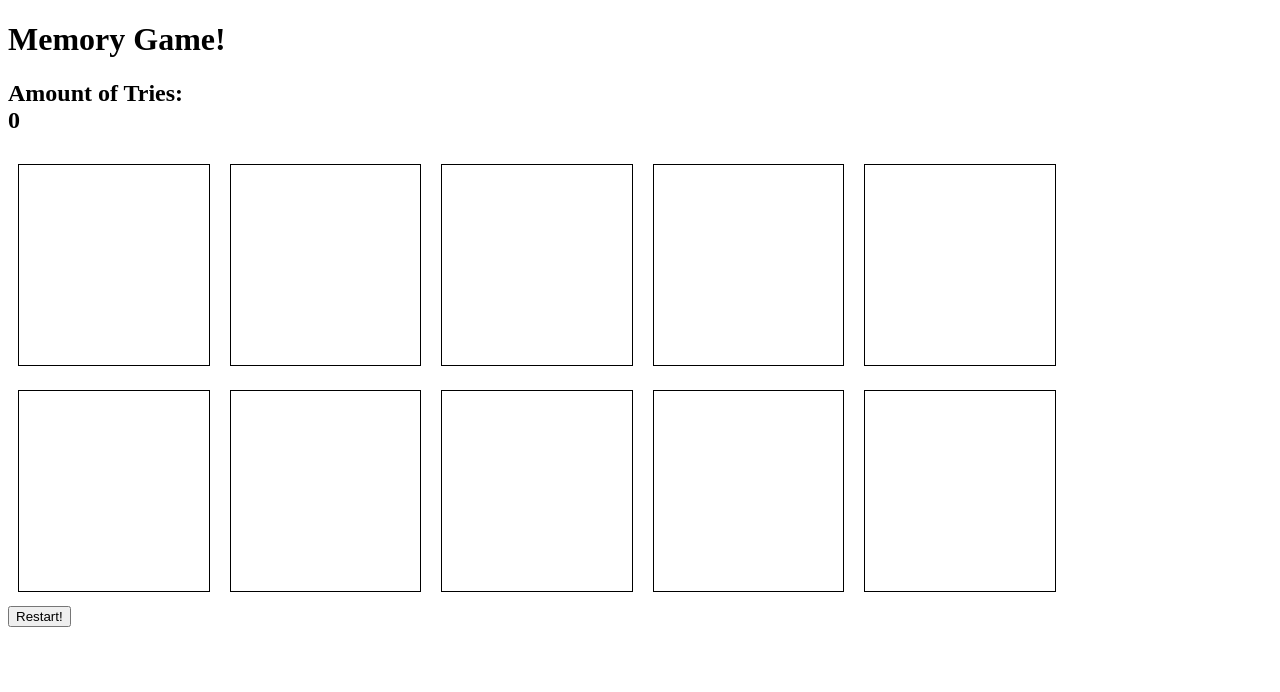
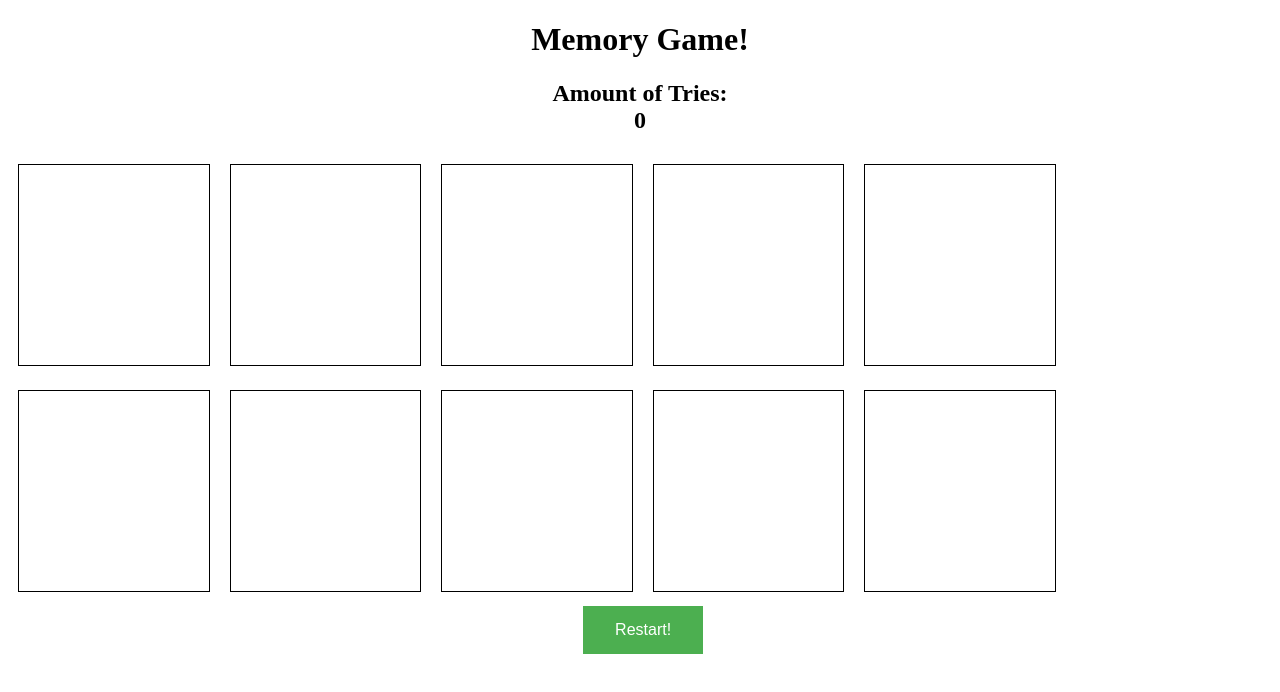
Before and after one commit to mrhoriuchi/Memory-Game, a plain HTML site: page index.html in a window 1280 px wide. Drawn offline with Linux system fonts and the light colour scheme.

Commit message:
Updated how it looks
Added some color to the button, too

```diff
--- a/style.css
+++ b/style.css
@@ -1,3 +1,9 @@
+h1 {
+  text-align: center;
+}
+h2 {
+  text-align: center;
+}
 #game div {
   border: 1px solid black;
   width: 15%;
@@ -5,3 +11,17 @@
   margin: 10px;
   display: inline-block;
 }
+button {
+  background-color: #4CAF50; /* Green */
+  border: 15px black;
+  color: white;
+  padding: 15px 32px;
+  text-align: center;
+  left: 45.5%;
+  font-size: 16px;
+  position: relative;
+}
+button:hover {
+  opacity: 0.8;
+  cursor: pointer;
+}
```
